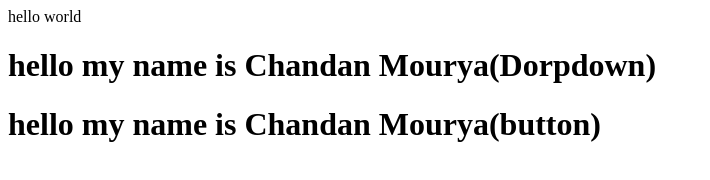
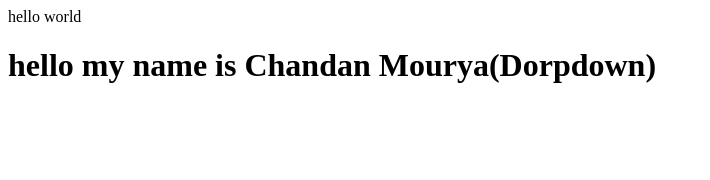
Before and after one commit to Chandanmourya1/LocalRepo, a plain HTML site: page index.html in a window 1280 px wide. Shown: the whole page, without its empty margins (0-710 px from the left). Drawn offline with Linux system fonts and the light colour scheme.

```diff
--- a/index.html
+++ b/index.html
@@ -1,3 +1,2 @@
 <P>hello world</P>
 <h1>hello my name is Chandan Mourya(Dorpdown)</h1>
-<h1>hello my name is Chandan Mourya(button)</h1>
```
